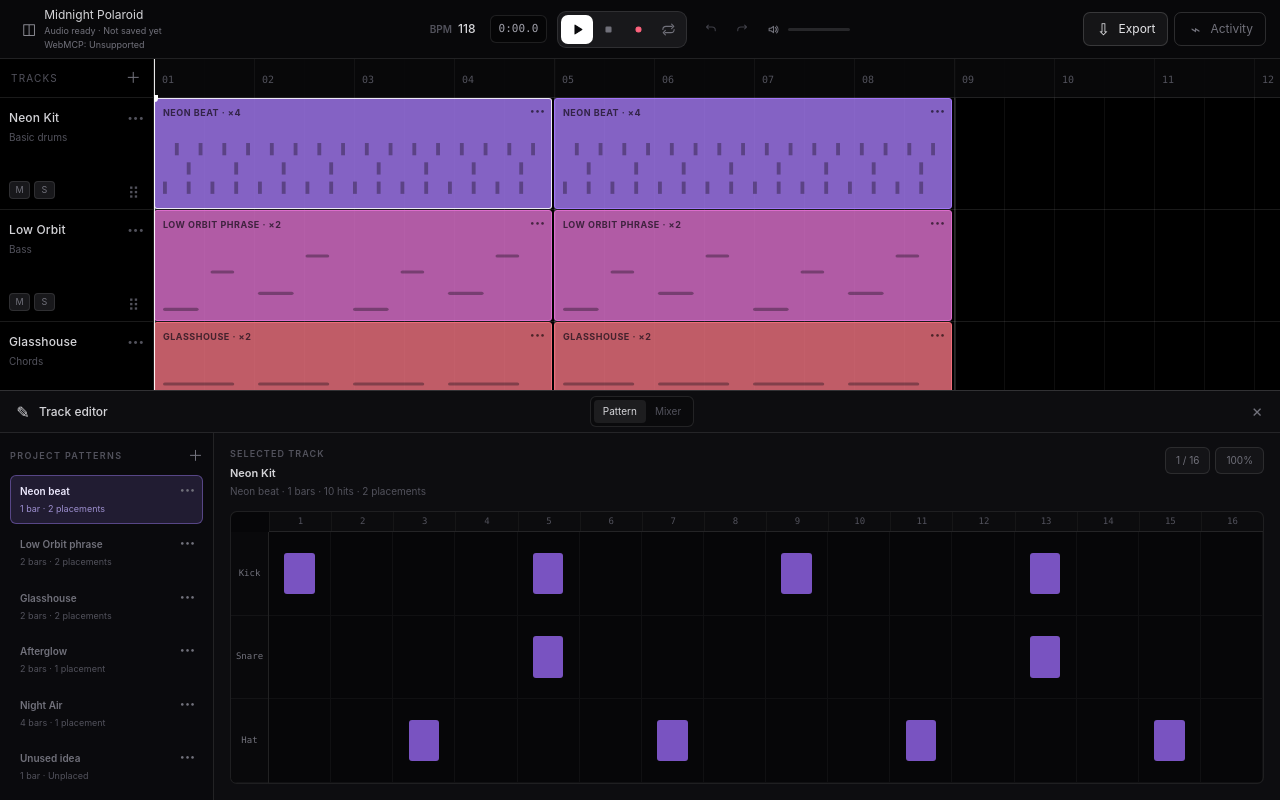
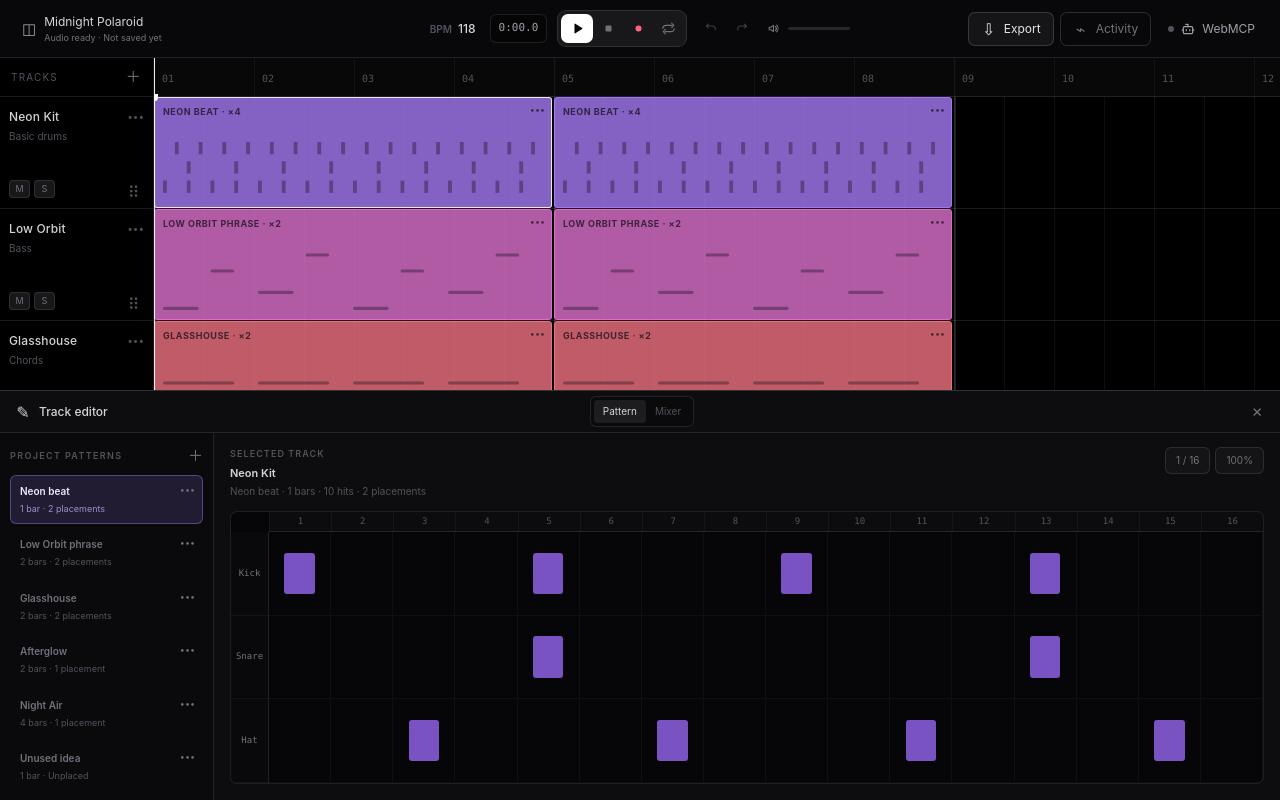
Before and after one commit to amit-00/agent-daw, a Next.js app: page / in a window 1280 px wide. Built offline with nearby package versions, Linux system fonts and the light colour scheme.

Commit message:
feat: add WebMCP badge and info modal

```diff
--- a/src/components/Transport.tsx
+++ b/src/components/Transport.tsx
@@ -4,6 +4,7 @@ import { useState, type ReactElement } from "react";
 
 import { downloadProjectWav, WavExportError } from "@/audio";
 import { Icon, TransportIcon } from "@/components/icons";
+import { WebMCPInfo } from "@/components/WebMCPInfo";
 import { useStudioStore } from "@/stores/studio-provider";
 
 const formatPosition = (step: number, bpm: number): string => {
@@ -13,7 +14,7 @@ const formatPosition = (step: number, bpm: number): string => {
 };
 
 export function Transport(): ReactElement {
-  const { project, audio, persistence, playPause, stopPlayback, history, historyCursor, undo, redo, activityOpen, toggleActivity, webMCPStatus } = useStudioStore((state) => state);
+  const { project, audio, persistence, playPause, stopPlayback, history, historyCursor, undo, redo, activityOpen, toggleActivity } = useStudioStore((state) => state);
   const [exporting, setExporting] = useState(false);
   const [exportError, setExportError] = useState<string | null>(null);
 
@@ -43,7 +44,6 @@ export function Transport(): ReactElement {
         : audio.snapshot.lastIssue?.message ?? "Audio ready";
   const persistenceSubtitle = persistence.status === "saving" ? "Saving" : persistence.status === "saved" ? "Saved locally; Activity/history is session-only"
     : persistence.status === "memory-only" ? "In memory" : persistence.status === "failed" ? "Storage unavailable" : "Not saved yet";
-  const webMCPStatusLabel = webMCPStatus[0]!.toUpperCase() + webMCPStatus.slice(1);
   return (
     <header className="relative z-[4] grid min-h-[58px] grid-cols-[1fr_auto_1fr] items-center gap-4 border-b border-white/10 bg-zinc-950/95 px-3.5 backdrop-blur-[18px]" role="banner">
       <div className="flex min-w-0 items-center gap-2 rounded-[7px] px-2 py-[7px] text-xs text-zinc-300">
@@ -51,7 +51,6 @@ export function Transport(): ReactElement {
         <div className="min-w-0">
           <span className="block truncate">{project.name}</span>
           <small className="mt-0.5 block text-[9px] text-zinc-500">{audioSubtitle} · {persistenceSubtitle}</small>
-          <span role="status" aria-label={`WebMCP status: ${webMCPStatusLabel}`} className="mt-0.5 block text-[9px] text-zinc-500">WebMCP: {webMCPStatusLabel}</span>
         </div>
       </div>
 
@@ -92,6 +91,7 @@ export function Transport(): ReactElement {
         {exporting && <span className="sr-only" role="status">Exporting WAV</span>}
         {exportError && <p className="absolute right-3 top-full mt-2 rounded-md border border-rose-400/20 bg-rose-950/95 px-3 py-2 text-xs text-rose-200" role="alert">{exportError}</p>}
         <button type="button" aria-label={activityOpen ? "Hide activity" : "Show activity"} aria-pressed={activityOpen} onClick={toggleActivity} className={`flex items-center gap-[7px] rounded-[7px] border border-white/15 px-3 py-2 text-xs hover:border-white/20 hover:bg-white/[0.09] focus-visible:outline-2 focus-visible:outline-offset-2 focus-visible:outline-violet-300 ${activityOpen ? "bg-white/[0.08] text-zinc-200" : "bg-transparent text-zinc-500"}`}><Icon name="activity" /> Activity</button>
+        <WebMCPInfo />
       </div>
     </header>
   );
--- /dev/null
+++ b/src/components/WebMCPInfo.tsx
@@ -0,0 +1,137 @@
+"use client";
+
+import { useLayoutEffect, useRef, useState, type ReactElement } from "react";
+
+import { useStudioStore } from "@/stores/studio-provider";
+import type { WebMCPStatus } from "@/stores/studio-store";
+import { TOOL_CONTRACTS } from "@/webmcp/contracts";
+
+interface ToolGroup {
+  readonly label: string;
+  readonly tools: string;
+  readonly description: string;
+}
+
+const TOOL_GROUPS: readonly ToolGroup[] = [
+  { label: "Inspect", tools: "get_project · get_sound_catalog · get_history", description: "Read the current song, available sounds, and edit history." },
+  { label: "Transport", tools: "play · pause · stop · seek · export_wav", description: "Control playback or render the current project." },
+  { label: "Project & tracks", tools: "rename_project · create_track · set_track_mix", description: "Shape the song, track order, instruments, and mix." },
+  { label: "Patterns & clips", tools: "create_pattern · place_pattern · move_clip", description: "Build and arrange reusable musical patterns." },
+  { label: "Notes & drums", tools: "add_notes · edit_notes · add_drum_hits", description: "Write and revise synth notes or drum hits." },
+  { label: "History & batches", tools: "undo · redo · restore_history · apply_project_changes", description: "Recover edits or commit coordinated changes atomically." },
+];
+
+const STATUS_COPY: Readonly<Record<WebMCPStatus, string>> = {
+  unsupported: "This browser does not expose WebMCP tools.",
+  registering: "AgentDAW is registering its WebMCP tools.",
+  ready: `${TOOL_CONTRACTS.length} tools are available while this page is open.`,
+  failed: "Tool registration failed. Reload the page to retry.",
+};
+
+const STATUS_DOT: Readonly<Record<WebMCPStatus, string>> = {
+  unsupported: "bg-zinc-600",
+  registering: "bg-amber-400",
+  ready: "bg-emerald-400",
+  failed: "bg-rose-400",
+};
+
+const statusLabel = (status: WebMCPStatus): string => status[0]!.toUpperCase() + status.slice(1);
+
+function BotIcon(): ReactElement {
+  return (
+    <svg className="h-3.5 w-3.5 fill-none stroke-current stroke-2 [stroke-linecap:round] [stroke-linejoin:round]" viewBox="0 0 24 24" aria-hidden="true">
+      <path d="M12 8V4H8" />
+      <rect width="16" height="12" x="4" y="8" rx="2" />
+      <path d="M2 14h2m16 0h2M9 13v2m6-2v2" />
+    </svg>
+  );
+}
+
+function WebMCPDialog({ status, onClose }: Readonly<{
+  status: WebMCPStatus;
+  onClose: () => void;
+}>): ReactElement {
+  const ref = useRef<HTMLDialogElement>(null);
+  const label = statusLabel(status);
+
+  useLayoutEffect(() => {
+    const dialog = ref.current!;
+    dialog.showModal();
+    return () => dialog.close();
+  }, []);
+
+  return (
+    <dialog
+      ref={ref}
+      aria-label="WebMCP"
+      onCancel={(event) => { event.preventDefault(); onClose(); }}
+      className="m-auto max-h-[86vh] w-[640px] overflow-y-auto rounded-[14px] border border-white/15 bg-zinc-950/75 p-0 text-zinc-200 shadow-[0_24px_80px_rgba(0,0,0,0.5)] backdrop-blur-2xl backdrop:bg-black/55 backdrop:backdrop-blur-sm"
+    >
+      <header className="flex items-start justify-between border-b border-white/10 px-6 py-5">
+        <div>
+          <h2 className="text-base font-semibold text-zinc-100">WebMCP</h2>
+          <p className="mt-1 text-[11px] text-zinc-400">Structured website tools that compatible AI agents can discover and use.</p>
+        </div>
+        <button type="button" aria-label="Close WebMCP details" onClick={onClose} className="grid h-7 w-7 place-items-center rounded-md text-lg leading-none text-zinc-400 hover:bg-white/[0.08] hover:text-zinc-200 focus-visible:outline-2 focus-visible:outline-offset-2 focus-visible:outline-violet-300">×</button>
+      </header>
+
+      <div className="space-y-5 px-6 py-5 text-xs text-zinc-400">
+        <section aria-labelledby="webmcp-about">
+          <h3 id="webmcp-about" className="font-semibold text-zinc-200">What is WebMCP?</h3>
+          <p className="mt-2 leading-5">WebMCP lets AgentDAW expose clear, structured actions to compatible AI agents. Those actions can inspect, play, arrange, and edit this project through the same controls and validation used by the interface.</p>
+        </section>
+
+        <section role="status" aria-label={`WebMCP status: ${label}`} className="rounded-[10px] border border-white/10 bg-white/[0.055] px-4 py-3">
+          <strong className="flex items-center gap-2 text-xs text-zinc-200"><span className={`h-1.5 w-1.5 rounded-full ${STATUS_DOT[status]}`} aria-hidden="true" />{label}</strong>
+          <p className="mt-1.5 pl-3.5 text-[11px] text-zinc-400">{STATUS_COPY[status]}</p>
+        </section>
+
+        <h3 className="text-[11px] font-semibold text-zinc-300">Example tools</h3>
+        <div className="grid grid-cols-2 gap-2">
+          {TOOL_GROUPS.map((group) => (
+            <section key={group.label} className="rounded-[9px] border border-white/10 bg-black/15 p-3">
+              <h3 className="text-[11px] font-semibold text-zinc-300">{group.label}</h3>
+              <code className="mt-1.5 block text-[10px] leading-4 text-violet-300">{group.tools}</code>
+              <p className="mt-1.5 text-[10px] leading-4 text-zinc-400">{group.description}</p>
+            </section>
+          ))}
+        </div>
+
+        <section className="border-t border-white/10 pt-5" aria-labelledby="webmcp-prompts">
+          <h3 id="webmcp-prompts" className="text-[10px] font-medium text-zinc-400">Try asking</h3>
+          <ul className="mt-2 grid gap-2 text-[11px] text-zinc-400">
+            <li className="rounded-lg bg-white/[0.04] px-3 py-2">“Summarize this project and suggest one arrangement improvement.”</li>
+            <li className="rounded-lg bg-white/[0.04] px-3 py-2">“Create a two-bar drum pattern and place it at bar 9.”</li>
+            <li className="rounded-lg bg-white/[0.04] px-3 py-2">“Lower the bass track by 3 dB, then export the project as WAV.”</li>
+          </ul>
+        </section>
+
+        <p className="border-t border-white/10 pt-5 text-[10px] leading-4 text-zinc-400">AgentDAW tools operate on this browser’s local project while the page is open. They do not add cloud sync, analytics, or a server-side copy.</p>
+      </div>
+    </dialog>
+  );
+}
+
+export function WebMCPInfo(): ReactElement {
+  const status = useStudioStore((state) => state.webMCPStatus);
+  const [open, setOpen] = useState(false);
+  const label = statusLabel(status);
+
+  return (
+    <>
+      <button
+        type="button"
+        aria-label="WebMCP"
+        title={`WebMCP: ${label}`}
+        onClick={() => setOpen(true)}
+        className="flex items-center gap-[7px] rounded-[7px] border border-transparent bg-transparent px-2.5 py-2 text-xs text-zinc-400 hover:border-white/15 hover:bg-white/[0.06] hover:text-zinc-200 focus-visible:outline-2 focus-visible:outline-offset-2 focus-visible:outline-violet-300"
+      >
+        <span className={`h-1.5 w-1.5 rounded-full ${STATUS_DOT[status]}`} aria-hidden="true" />
+        <BotIcon />
+        <span>WebMCP</span>
+      </button>
+      <span role="status" aria-label={`WebMCP status: ${label}`} className="sr-only">WebMCP: {label}</span>
+      {open && <WebMCPDialog status={status} onClose={() => setOpen(false)} />}
+    </>
+  );
+}
```
Also changed, not shown: 1 other file (tests, documents, lock files or other folders).
